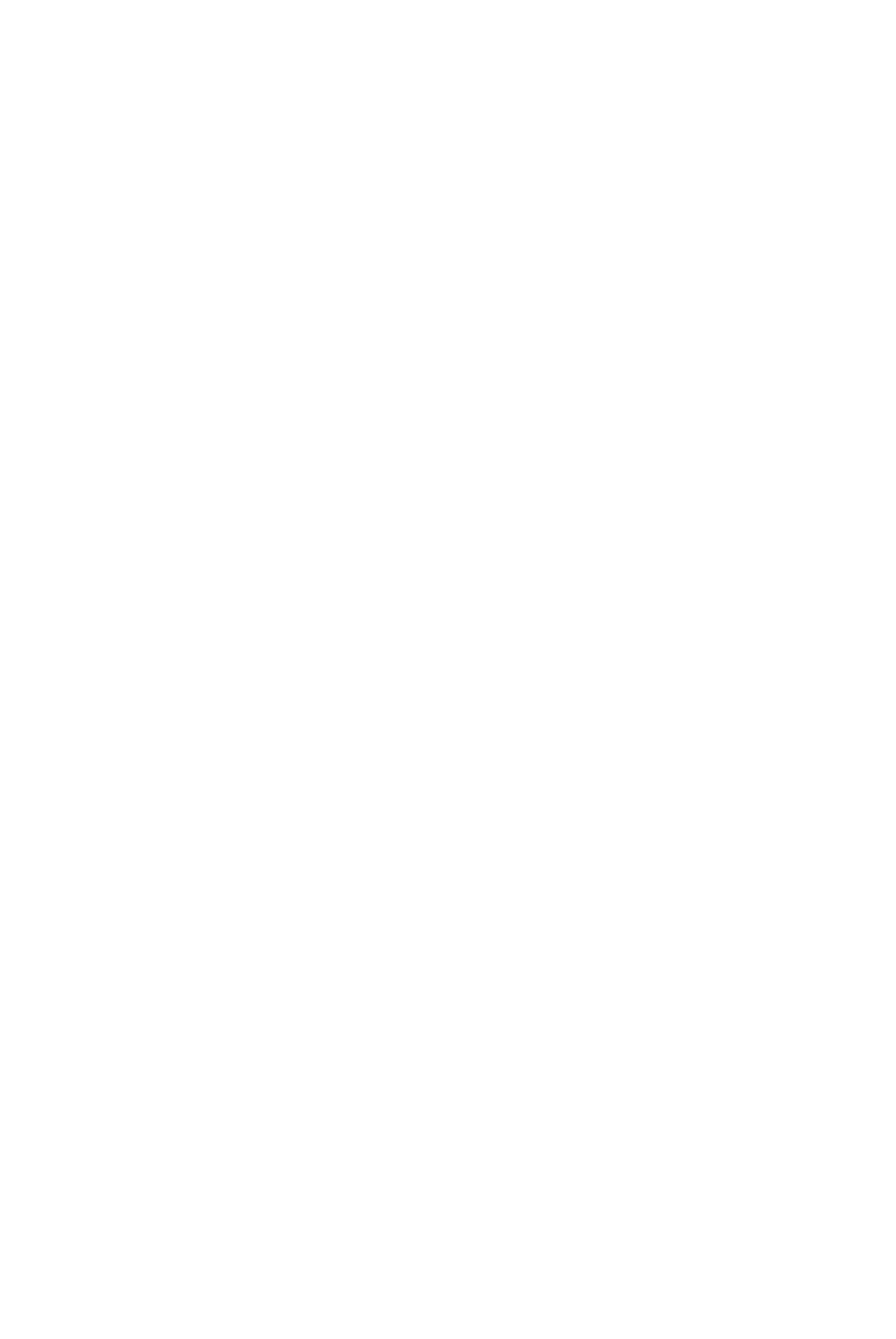
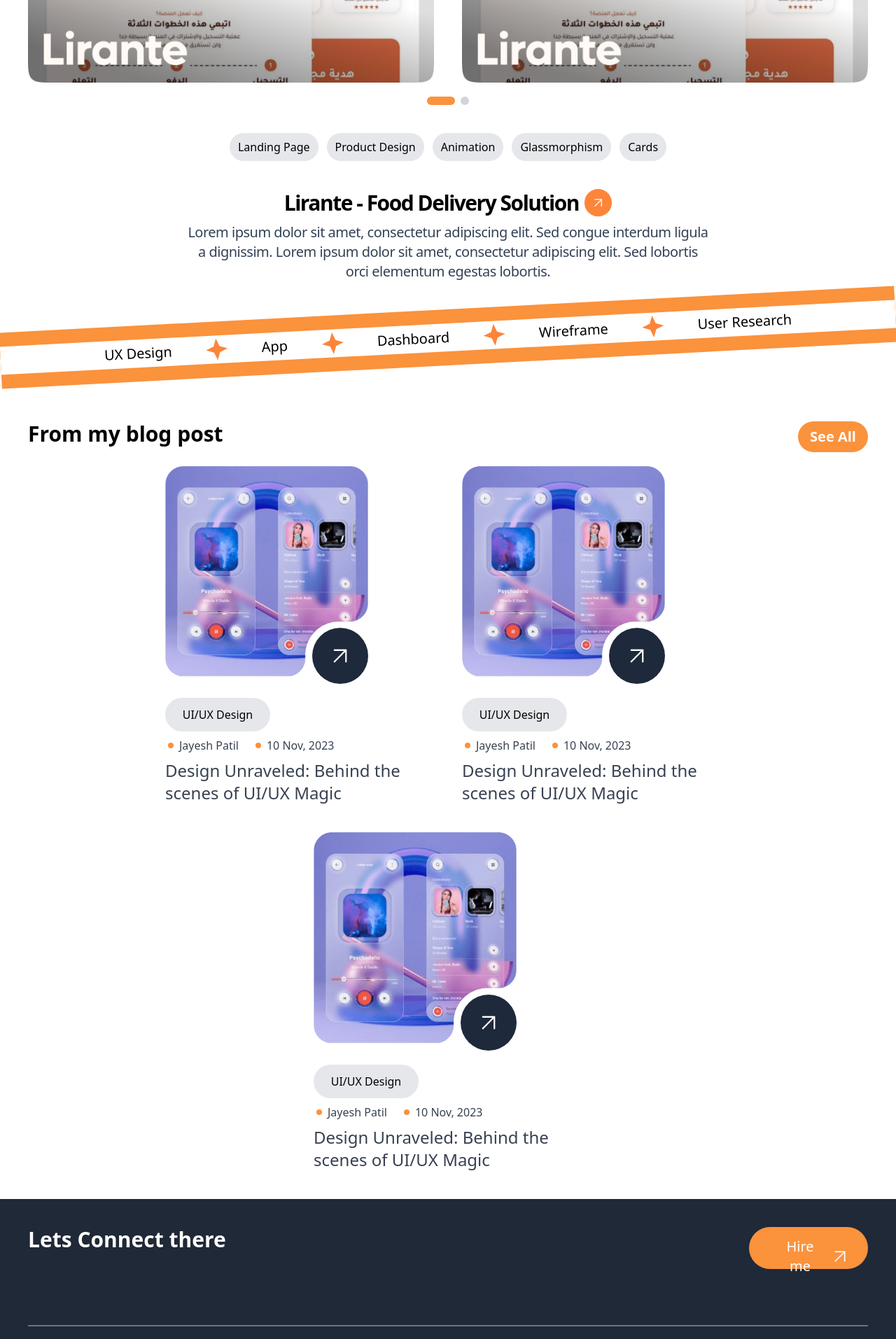
Before and after one commit to narendrarty17/port, a Next.js app: page / in a window 1280 px wide. Shown: the part 4500-6413 px from the top of the page at 70% size. Before the commit the page ends 4126 px from the top, so only its background shows below. Built offline with nearby package versions, Linux system fonts and the light colour scheme.

Commit message:
Update index.js

```diff
--- a/pages/index.js
+++ b/pages/index.js
@@ -11,17 +11,17 @@
 
 export default function Home() {
   return (
-    <div className="mr-0">
+    <div>
       <Navigation />
       <DeveloperIntro />
       <MyServices />
       <WorkExperience />
       <WhyHire />
       <Testimonials />
-      {/* <Portfolio />
+      <Portfolio />
       <Banner />
       <FromMyBlogPost />
-      <Footer /> */}
+      <Footer />
     </div>
   );
 }
```
